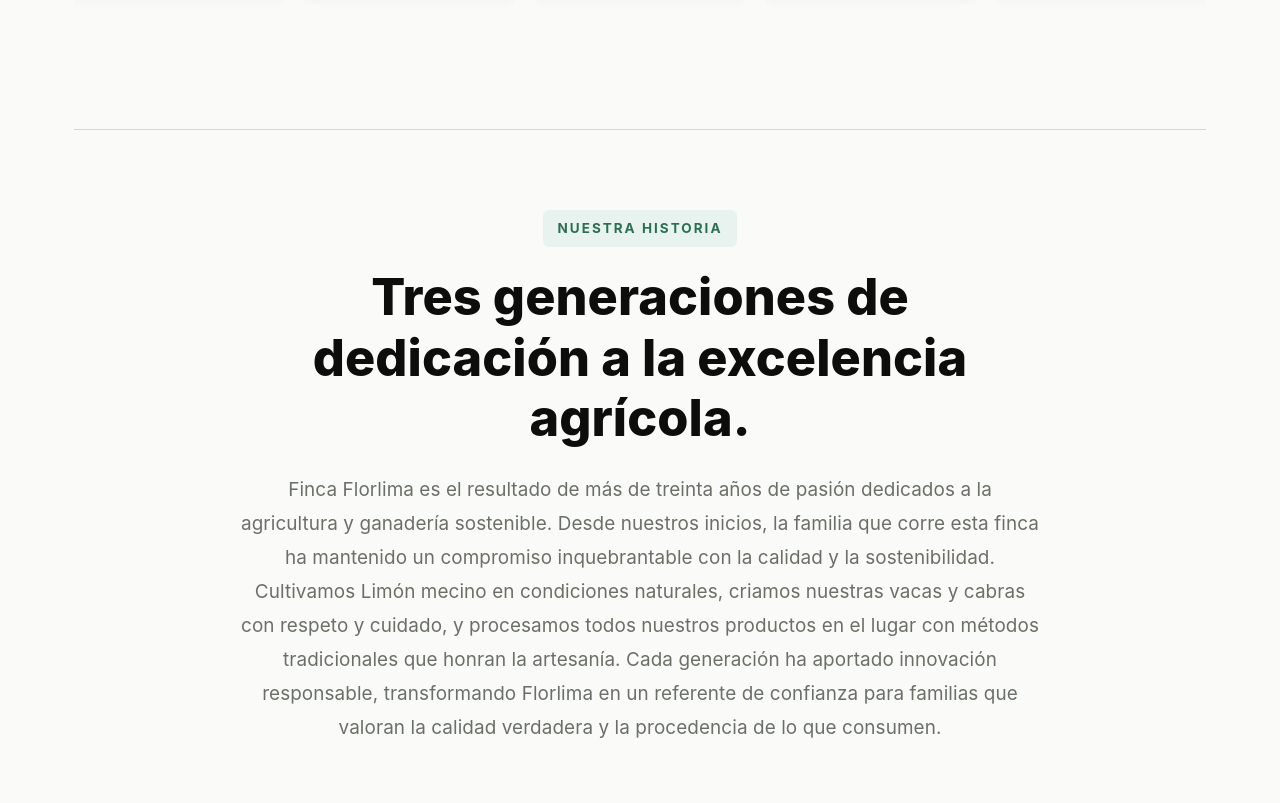
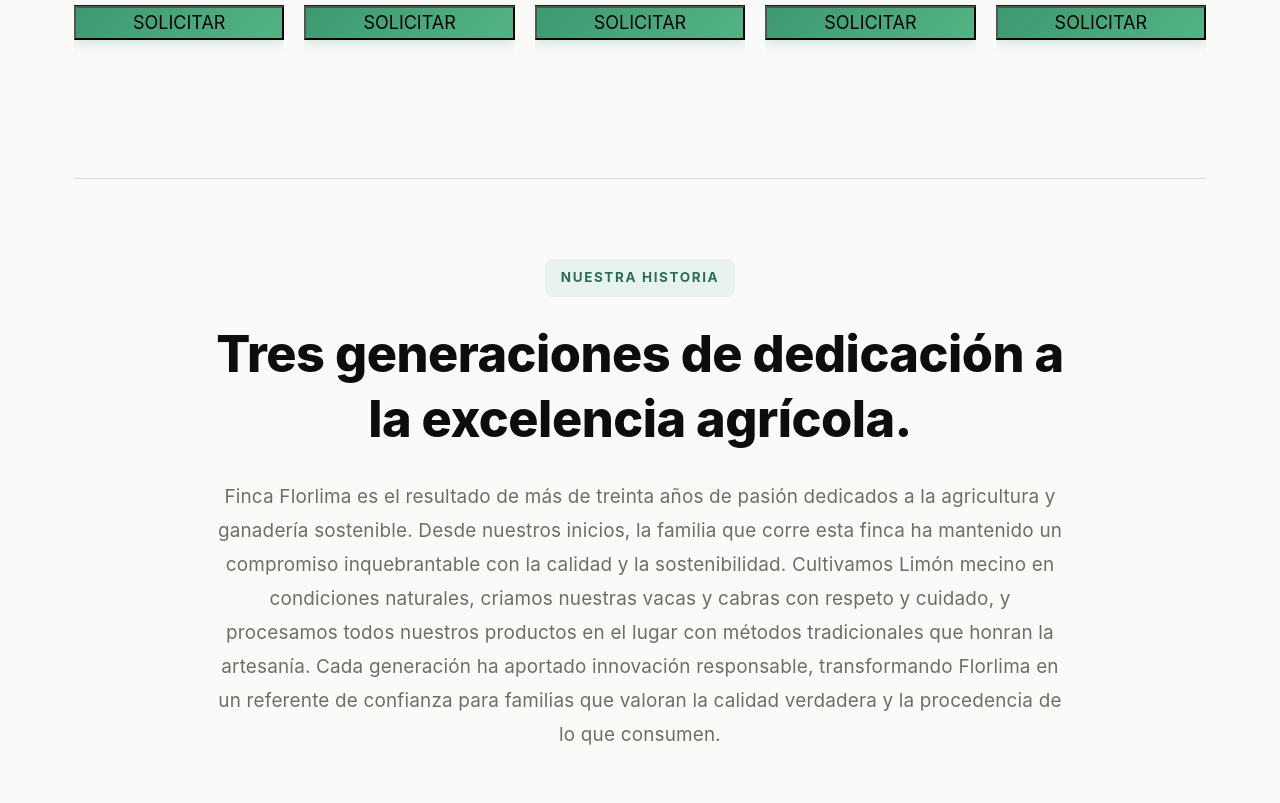
Before and after one commit to carlos23m/Flordelima, a React (Vite) app: page / in a window 1280 px wide. Shown: the part 1941-2744 px from the top of the page. Built offline with nearby package versions, Linux system fonts and the light colour scheme.

Commit message:
Improve text sections: enhance typography, spacing, alignment, and professional appearance

```diff
--- a/src/styles/App.css
+++ b/src/styles/App.css
@@ -81,15 +81,16 @@
 .hero-eyebrow,
 .section-label {
   display: inline-flex;
-  padding: 8px 14px;
-  border-radius: 6px;
+  padding: 8px 16px;
+  border-radius: 8px;
   background: var(--accent-soft);
   color: var(--accent-dark);
   font-size: 0.75rem;
   font-weight: 700;
-  letter-spacing: 0.15em;
+  letter-spacing: 0.12em;
   text-transform: uppercase;
-  margin-bottom: 20px;
+  margin-bottom: 24px;
+  transition: all 0.3s ease;
 }
 
 .gallery-section {
@@ -171,12 +172,12 @@
 .story-block {
   display: grid;
   grid-template-columns: 1fr;
-  gap: 60px;
-  padding: 80px 0;
+  gap: 72px;
+  padding: 100px 0;
 }
 
 .story-copy {
-  max-width: 800px;
+  max-width: 850px;
   margin: 0 auto;
   text-align: center;
 }
@@ -186,9 +187,9 @@
 }
 
 .hero-panel h1 {
-  margin: 20px 0 0;
+  margin: 24px 0 0;
   font-size: clamp(2.8rem, 6vw, 4rem);
-  line-height: 1.15;
+  line-height: 1.2;
   letter-spacing: -0.02em;
   color: var(--heading);
   font-weight: 800;
@@ -197,10 +198,11 @@
 .hero-panel p,
 .section-block p,
 .story-copy p {
-  margin: 24px 0 0;
+  margin: 28px 0 0;
   font-size: 1.05rem;
   color: var(--text-muted);
   line-height: 1.8;
+  letter-spacing: 0.01em;
 }
 
 .hero-actions {
@@ -221,17 +223,18 @@
   text-align: center;
   font-size: clamp(2rem, 4vw, 2.8rem);
   color: var(--heading);
-  margin: 0 0 60px;
-  max-width: 800px;
+  margin: 0 0 72px;
+  max-width: 850px;
   margin-left: auto;
   margin-right: auto;
   line-height: 1.3;
+  letter-spacing: -0.01em;
 }
 
 .stats-grid {
   display: grid;
   grid-template-columns: repeat(4, 1fr);
-  gap: 40px;
+  gap: 48px;
   text-align: center;
 }
 
@@ -239,19 +242,21 @@
   display: flex;
   flex-direction: column;
   justify-content: center;
+  gap: 16px;
 }
 
 .stat-number {
-  font-size: 2.5rem;
+  font-size: 2.8rem;
   font-weight: 800;
   color: var(--accent);
-  margin-bottom: 12px;
+  line-height: 1.1;
 }
 
 .stat-item p {
-  font-size: 1rem;
+  font-size: 0.95rem;
   color: var(--text-muted);
-  line-height: 1.6;
+  line-height: 1.7;
+  letter-spacing: 0.01em;
 }
 
 .values-section {
@@ -263,20 +268,21 @@
   text-align: center;
   font-size: clamp(2rem, 4vw, 2.8rem);
   color: var(--heading);
-  margin: 0 0 60px;
+  margin: 0 0 72px;
+  letter-spacing: -0.01em;
 }
 
 .values-grid {
   display: grid;
   grid-template-columns: repeat(3, 1fr);
-  gap: 40px;
+  gap: 32px;
 }
 
 .value-card {
-  padding: 40px;
+  padding: 48px 40px;
   background: var(--surface);
   border: 1px solid var(--border);
-  border-radius: 8px;
+  border-radius: 12px;
   text-align: center;
   transition: all 0.3s ease;
 }
@@ -284,19 +290,22 @@
 .value-card:hover {
   box-shadow: var(--shadow);
   border-color: var(--accent-light);
-  transform: translateY(-4px);
+  transform: translateY(-6px);
 }
 
 .value-card h3 {
-  font-size: 1.4rem;
+  font-size: 1.3rem;
   color: var(--heading);
   margin: 0 0 16px;
+  font-weight: 700;
 }
 
 .value-card p {
   color: var(--text-muted);
   line-height: 1.8;
   margin: 0;
+  font-size: 0.95rem;
+  letter-spacing: 0.01em;
 }
 
 @media (max-width: 960px) {
@@ -373,16 +382,19 @@
 
 .section-head h2,
 .story-copy h2 {
-  margin: 0 0 20px;
+  margin: 0 0 24px;
   font-size: clamp(2rem, 4vw, 2.8rem);
-  line-height: 1.2;
+  line-height: 1.3;
   color: var(--heading);
   font-weight: 800;
+  letter-spacing: -0.01em;
 }
 
 .section-head p {
   color: var(--text-muted);
-  font-size: 0.95rem;
+  font-size: 1rem;
+  line-height: 1.7;
+  letter-spacing: 0.01em;
 }
 
 .product-grid,
@@ -441,15 +453,18 @@
 }
 
 .location-info h2 {
-  margin: 0 0 16px;
+  margin: 0 0 24px;
   font-size: clamp(2rem, 4vw, 2.8rem);
   color: var(--heading);
+  letter-spacing: -0.01em;
 }
 
 .location-subtitle {
   color: var(--text-muted);
-  font-size: 1.1rem;
-  margin: 0 0 32px;
+  font-size: 1.05rem;
+  margin: 0 0 40px;
+  line-height: 1.7;
+  letter-spacing: 0.01em;
 }
 
 .location-details {
@@ -474,13 +489,17 @@
 
 .detail-item h3 {
   margin: 0 0 8px;
-  font-size: 1.1rem;
+  font-size: 1rem;
   color: var(--accent);
+  font-weight: 700;
+  letter-spacing: 0.01em;
 }
 
 .detail-item p {
   margin: 0;
   color: var(--text-muted);
+  font-size: 0.95rem;
+  line-height: 1.6;
 }
 
 .location-map {
@@ -675,17 +694,20 @@
 .social-section h2 {
   font-size: clamp(2rem, 4vw, 2.8rem);
   color: var(--heading);
-  margin: 0 0 16px;
+  margin: 0 0 24px;
   font-weight: 800;
+  letter-spacing: -0.01em;
 }
 
 .social-subtitle {
-  font-size: 1.1rem;
+  font-size: 1.05rem;
   color: var(--text-muted);
-  margin: 0 0 48px;
-  max-width: 600px;
+  margin: 0 0 56px;
+  max-width: 700px;
   margin-left: auto;
   margin-right: auto;
+  line-height: 1.7;
+  letter-spacing: 0.01em;
 }
 
 .social-grid {
```
